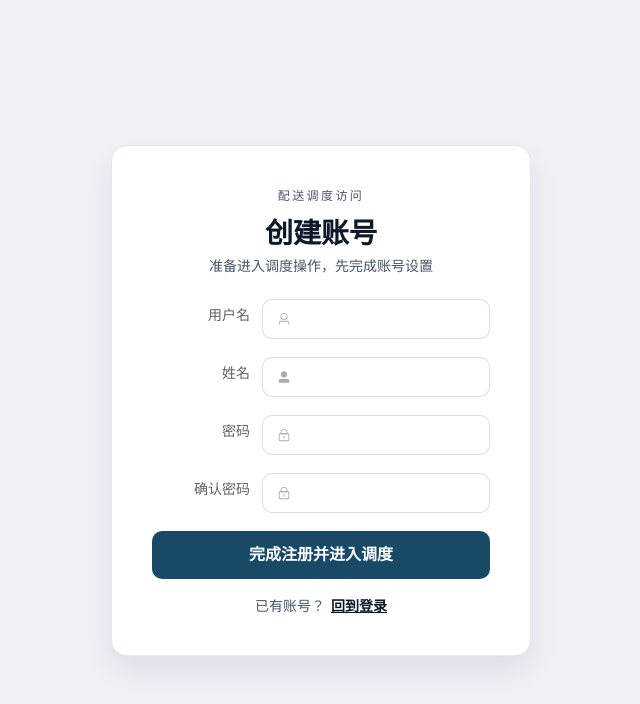
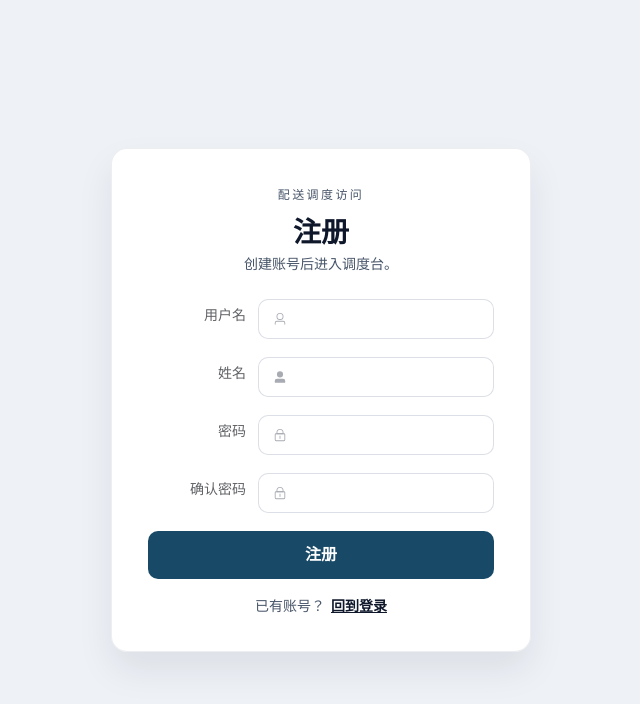
Before and after one commit to wskeei/OptiRoute-LastMile, a Vue app in the folder frontend/: page /register in a window 1280 px wide. Shown: the top 704 px of the page, without its empty margins (319-959 px from the left). Built offline with nearby package versions, Linux system fonts and the light colour scheme.

Commit message:
polish: finalize simplified frontend copy and hierarchy

```diff
--- a/frontend/src/style.css
+++ b/frontend/src/style.css
@@ -18,6 +18,9 @@
   --radius-md: 0.85rem;
   --page-gap: 0.875rem;
   --card-padding: 1.125rem;
+  --auth-surface: rgba(255, 255, 255, 0.98);
+  --auth-border: rgba(16, 42, 67, 0.08);
+  --auth-shadow: 0 18px 36px rgba(15, 23, 42, 0.08);
 }
 
 * {
--- a/frontend/src/views/Login.vue
+++ b/frontend/src/views/Login.vue
@@ -4,7 +4,7 @@
       <div class="card-header">
         <p class="eyebrow">配送调度访问</p>
         <h1>登录</h1>
-        <p class="description">使用企业账号进入调度控制入口</p>
+        <p class="description">使用账号进入调度台。</p>
       </div>
 
       <el-form :model="form" class="auth-form">
@@ -34,7 +34,7 @@
           @click="handleLogin"
           class="auth-button"
         >
-          <span v-if="!loading">登录并进入调度</span>
+          <span v-if="!loading">登录</span>
           <span v-else>登录中...</span>
         </el-button>
       </el-form>
@@ -120,11 +120,11 @@ const handleLogin = async () => {
 
 .auth-card {
   width: min(420px, calc(100% - 32px));
-  padding: clamp(24px, 5vw, 40px);
-  background: #ffffff;
+  padding: clamp(24px, 5vw, 36px);
+  background: var(--auth-surface);
   border-radius: 16px;
-  box-shadow: 0 15px 30px rgba(15, 23, 42, 0.08);
-  border: 1px solid #e2e8f0;
+  box-shadow: var(--auth-shadow);
+  border: 1px solid var(--auth-border);
 }
 
 .card-header {
@@ -151,6 +151,7 @@ h1 {
   margin: 0;
   font-size: 14px;
   color: #475569;
+  line-height: 1.5;
 }
 
 .auth-form {
--- a/frontend/src/views/Register.vue
+++ b/frontend/src/views/Register.vue
@@ -3,8 +3,8 @@
     <div class="auth-card">
       <div class="card-header">
         <p class="eyebrow">配送调度访问</p>
-        <h1>创建账号</h1>
-        <p class="description">准备进入调度操作，先完成账号设置</p>
+        <h1>注册</h1>
+        <p class="description">创建账号后进入调度台。</p>
       </div>
 
       <el-form :model="form" class="auth-form">
@@ -50,7 +50,7 @@
           @click="handleRegister"
           class="auth-button"
         >
-          <span v-if="!loading">完成注册并进入调度</span>
+          <span v-if="!loading">注册</span>
           <span v-else>注册中...</span>
         </el-button>
       </el-form>
@@ -145,11 +145,11 @@ const handleRegister = async () => {
 
 .auth-card {
   width: min(420px, calc(100% - 32px));
-  padding: clamp(24px, 5vw, 40px);
-  background: #ffffff;
+  padding: clamp(24px, 5vw, 36px);
+  background: var(--auth-surface);
   border-radius: 16px;
-  box-shadow: 0 15px 30px rgba(15, 23, 42, 0.08);
-  border: 1px solid #e2e8f0;
+  box-shadow: var(--auth-shadow);
+  border: 1px solid var(--auth-border);
 }
 
 .card-header {
@@ -176,6 +176,7 @@ h1 {
   margin: 0;
   font-size: 14px;
   color: #475569;
+  line-height: 1.5;
 }
 
 .auth-form {
```
